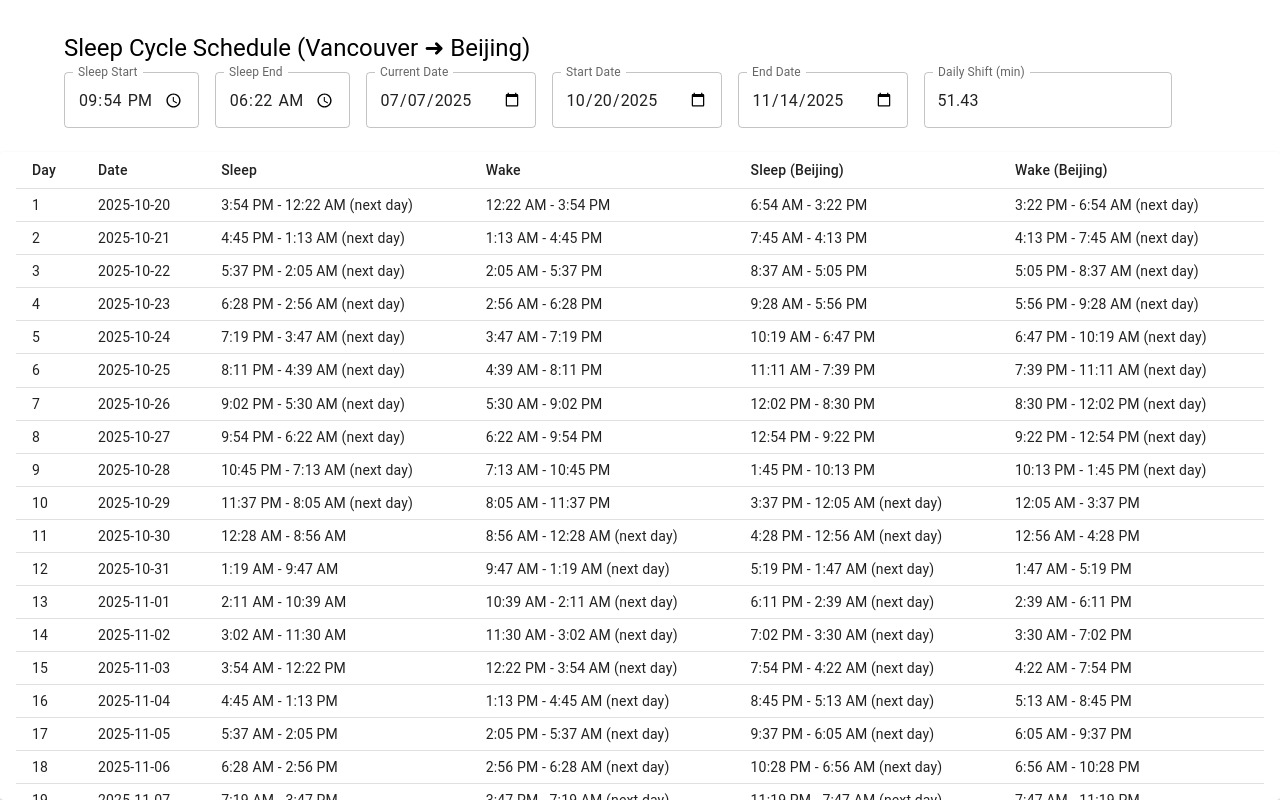
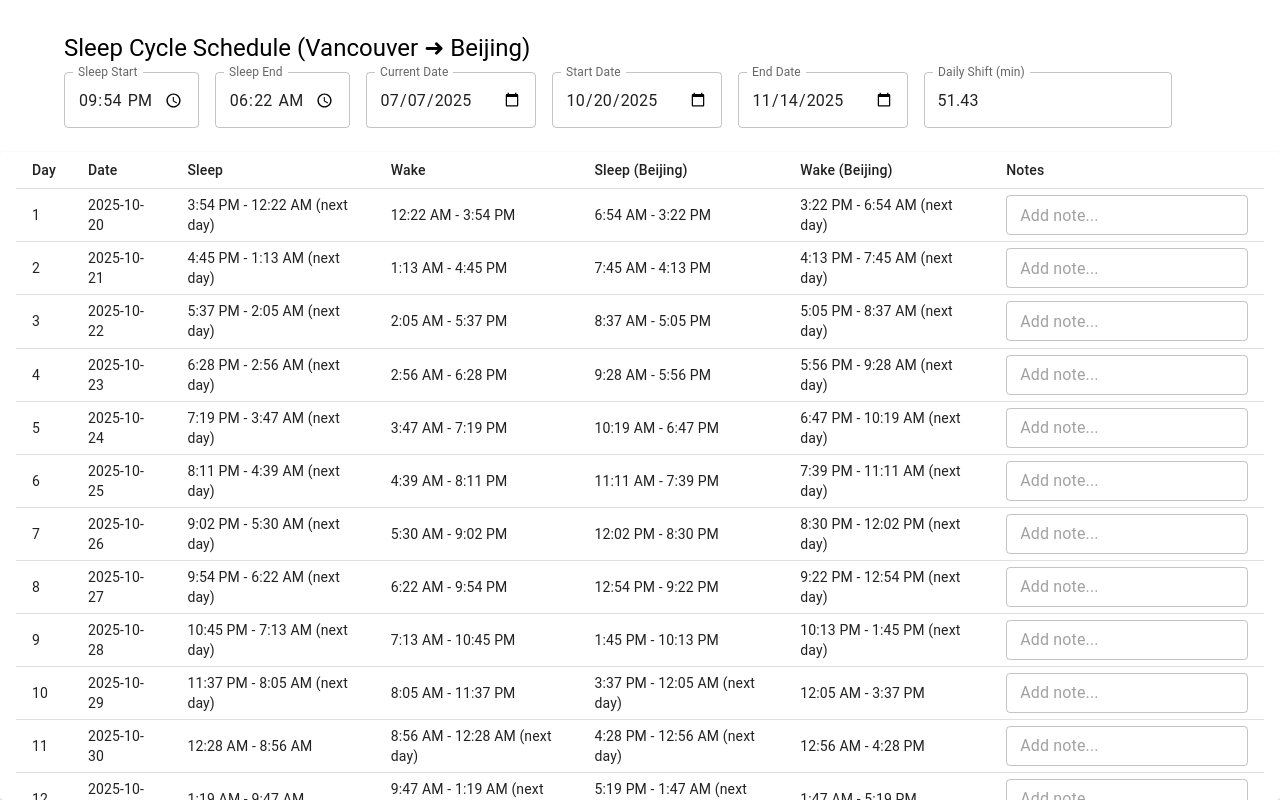
Before and after one commit to lmac2019/n24-calculator, a React (Create React App) app: page / in a window 1280 px wide. Built offline with nearby package versions, Linux system fonts and the light colour scheme.

Commit message:
added note on each row

```diff
--- a/src/App.tsx
+++ b/src/App.tsx
@@ -93,6 +93,10 @@ export default function App() {
     const stored = localStorage.getItem("dailyShiftMinutes");
     return stored ? parseFloat(stored) : 51.43;
   });
+  const [notes, setNotes] = useState<Record<string, string>>(() => {
+    const stored = localStorage.getItem("scheduleNotes");
+    return stored ? JSON.parse(stored) : {};
+  });
 
   // Save input values to localStorage when they change
   useEffect(() => {
@@ -113,6 +117,9 @@ export default function App() {
   useEffect(() => {
     localStorage.setItem("dailyShiftMinutes", String(dailyShiftMinutes));
   }, [dailyShiftMinutes]);
+  useEffect(() => {
+    localStorage.setItem("scheduleNotes", JSON.stringify(notes));
+  }, [notes]);
 
   const generateSchedule = (): ScheduleRow[] => {
     const start = parseISO(startDate);
@@ -167,6 +174,18 @@ export default function App() {
   };
 
   const schedule = generateSchedule();
+
+  const getNoteKey = (day: number, date: Date): string => {
+    return format(date, "yyyy-MM-dd");
+  };
+
+  const handleNoteChange = (day: number, date: Date, value: string) => {
+    const key = getNoteKey(day, date);
+    setNotes(prev => ({
+      ...prev,
+      [key]: value
+    }));
+  };
 
   return (
     <Box
@@ -238,7 +257,7 @@ export default function App() {
           pb: 2,
         }}
       >
-        <Table stickyHeader size="small" sx={{ minWidth: 1000 }}>
+        <Table stickyHeader size="small" sx={{ minWidth: 1200 }}>
           <TableHead>
             <TableRow>
               <TableCell>Day</TableCell>
@@ -247,6 +266,7 @@ export default function App() {
               <TableCell>Wake</TableCell>
               <TableCell>Sleep (Beijing)</TableCell>
               <TableCell>Wake (Beijing)</TableCell>
+              <TableCell>Notes</TableCell>
             </TableRow>
           </TableHead>
           <TableBody>
@@ -262,7 +282,11 @@ export default function App() {
                 sleepEndBJ,
                 wakeStartBJ,
                 wakeEndBJ,
-              }) => (
+              }) => {
+                const noteKey = getNoteKey(day, date);
+                const note = notes[noteKey] || "";
+
+                return (
                   <TableRow
                     key={day}
                     hover
@@ -276,8 +300,19 @@ export default function App() {
                     <TableCell>{`${wakeStart} - ${wakeEnd}`}</TableCell>
                     <TableCell>{`${sleepStartBJ} - ${sleepEndBJ}`}</TableCell>
                     <TableCell>{`${wakeStartBJ} - ${wakeEndBJ}`}</TableCell>
+                    <TableCell>
+                      <TextField
+                        size="small"
+                        placeholder="Add note..."
+                        value={note}
+                        onChange={(e) => handleNoteChange(day, date, e.target.value)}
+                        onClick={(e) => e.stopPropagation()}
+                        sx={{ minWidth: 200 }}
+                      />
+                    </TableCell>
                   </TableRow>
-              )
+                );
+              }
             )}
           </TableBody>
         </Table>
```
Lines whose indentation alone changed are shown as unchanged.
